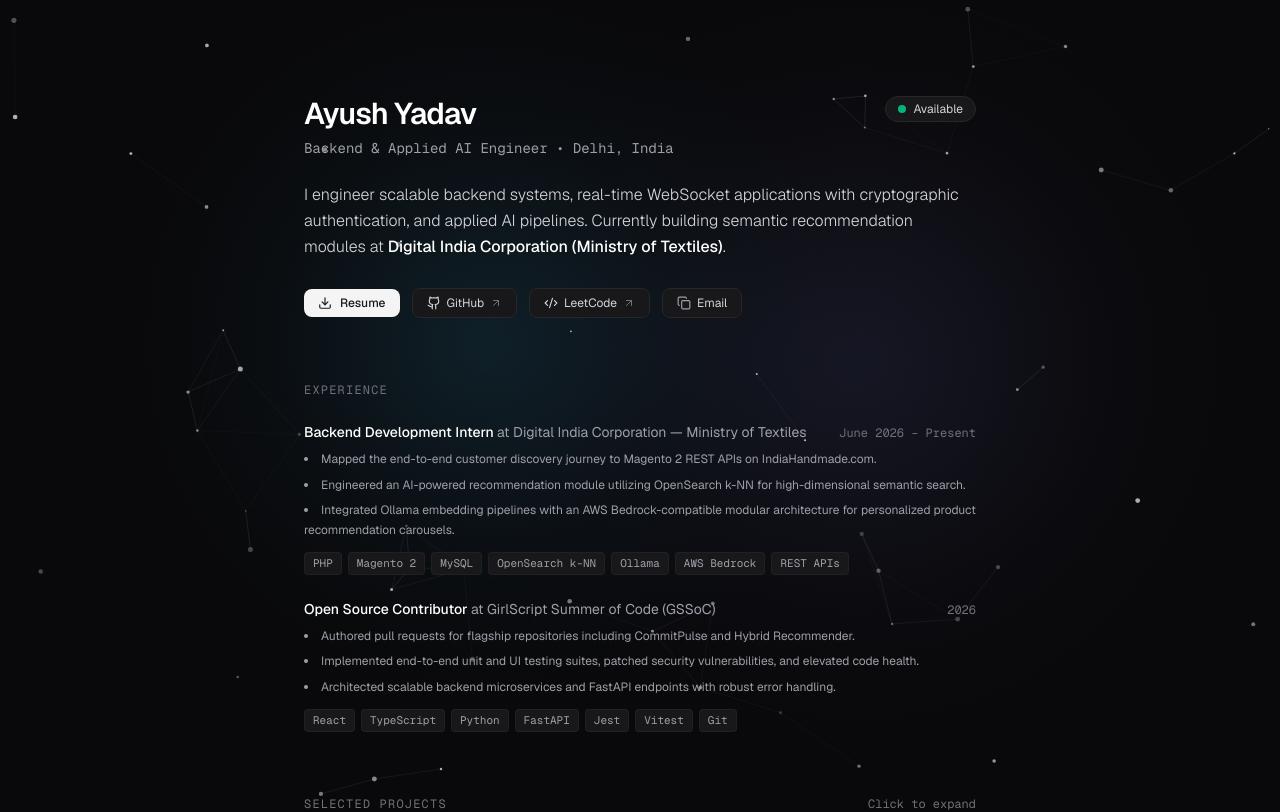
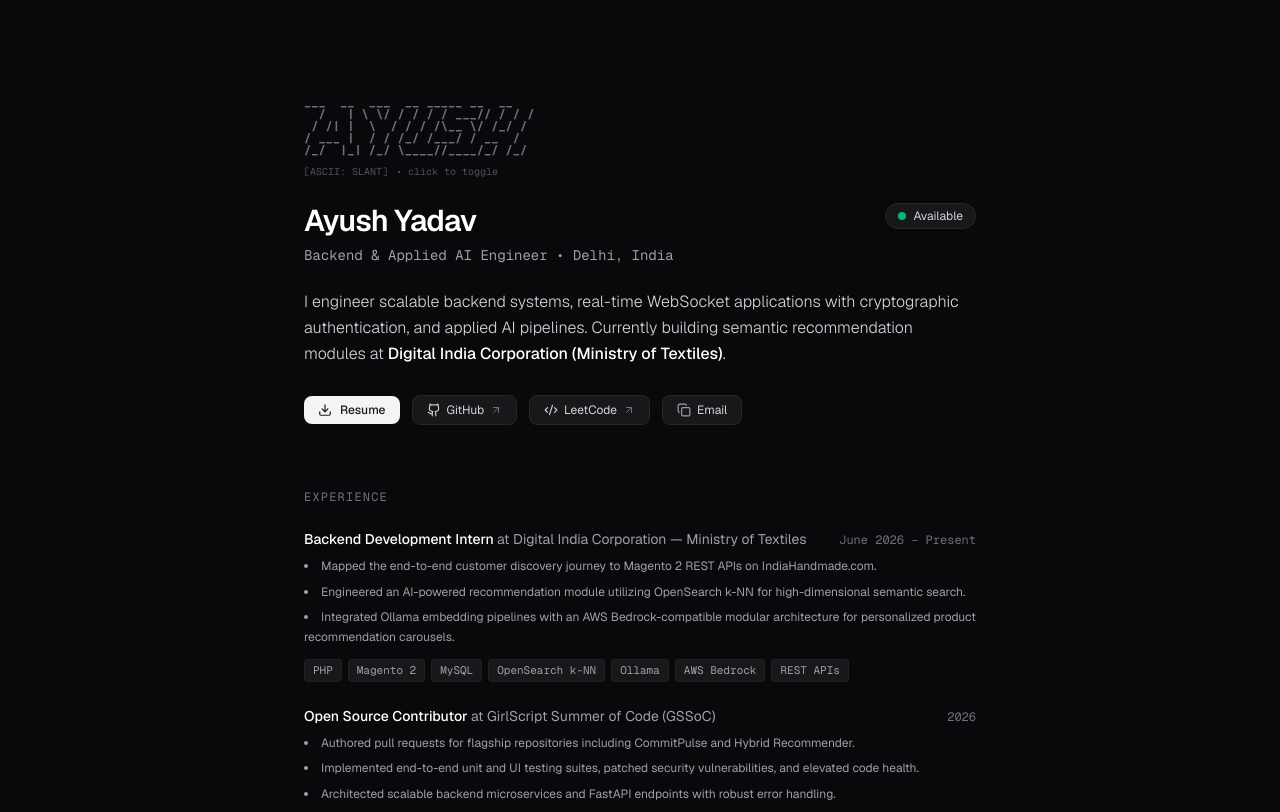
Before and after one commit to yadavayush834/portfolio_2, a Next.js app: page / in a window 1280 px wide. Shown: the top 812 px of the page. Built offline with nearby package versions, Linux system fonts and the light colour scheme.

Commit message:
Replace canvas background with minimalist interactive ASCII art banner

```diff
--- a/src/app/layout.tsx
+++ b/src/app/layout.tsx
@@ -1,7 +1,6 @@
 import type { Metadata } from "next";
 import { Geist, Geist_Mono } from "next/font/google";
 import "./globals.css";
-import { BackgroundMotion } from "@/components/ui/BackgroundMotion";
 
 const geistSans = Geist({
   variable: "--font-geist-sans",
@@ -58,9 +57,6 @@
       className={`${geistSans.variable} ${geistMono.variable} dark scroll-smooth`}
     >
       <body className="bg-[#09090b] text-[#f4f4f5] min-h-screen selection:bg-zinc-800 selection:text-white flex flex-col font-sans relative antialiased overflow-x-hidden">
-        {/* Dynamic Canvas Background with drifting constellation particles & ambient orbs */}
-        <BackgroundMotion />
-
         {children}
       </body>
     </html>
--- a/src/app/page.tsx
+++ b/src/app/page.tsx
@@ -4,6 +4,7 @@
 import { profileData } from "@/data/profile";
 import { projectsData, ProjectItem } from "@/data/projects";
 import { GithubIcon } from "@/components/ui/Icons";
+import { AsciiBanner } from "@/components/ui/AsciiBanner";
 import {
   Download,
   Mail,
@@ -31,10 +32,12 @@
   };
 
   return (
-    <div className="min-h-screen bg-transparent text-[#f4f4f5] antialiased selection:bg-zinc-800 selection:text-white py-16 sm:py-24 px-6 relative z-10">
+    <div className="min-h-screen bg-[#09090b] text-[#f4f4f5] antialiased selection:bg-zinc-800 selection:text-white py-16 sm:py-24 px-6">
       <div className="max-w-2xl mx-auto space-y-16">
         {/* Header / Intro */}
         <section className="space-y-6">
+          <AsciiBanner />
+
           <div className="flex items-start justify-between gap-4">
             <div className="space-y-1.5">
               <h1 className="text-2xl sm:text-3xl font-semibold tracking-tight text-white">
--- /dev/null
+++ b/src/components/ui/AsciiBanner.tsx
@@ -0,0 +1,60 @@
+"use client";
+
+import React, { useState } from "react";
+
+const asciiVariants = [
+  {
+    label: "SLANT",
+    art: `
+   ___  __  ___  __ _____ __  __
+  /   | \\ \\/ / / / / ___// / / /
+ / /| |  \\  / / / /\\__ \\/ /_/ /
+/ ___ |  / / /_/ /___/ / __  /
+/_/  |_| /_/ \\____//____/_/ /_/
+`.trim(),
+  },
+  {
+    label: "BLOCK",
+    art: `
+█████╗ ██╗   ██╗██╗   ██╗███████╗██╗  ██╗
+██╔══██╗╚██╗ ██╔╝██║   ██║██╔════╝██║  ██║
+███████║ ╚████╔╝ ██║   ██║███████╗███████║
+██╔══██║  ╚██╔╝  ██║   ██║╚════██║██╔══██║
+██║  ██║   ██║   ╚██████╔╝███████║██║  ██║
+╚═╝  ╚═╝   ╚═╝    ╚═════╝ ╚══════╝╚═╝  ╚═╝
+`.trim(),
+  },
+  {
+    label: "MINIMAL",
+    art: `
+ _ _ _ _   _ _   _ _   _ _ _ _   _   _
+/ _ _ _ \\ | | | | | | / _ _ _ \\ | | | |
+| |_| | | | |_| | | | \\_ _ _ \\  | |_| |
+|  _  | |  \\_ _/| |_|  _ _ _) | |  _  |
+|_| |_| |   | |  \\_ _/| _ _ _/  |_| |_|
+`.trim(),
+  },
+];
+
+export function AsciiBanner() {
+  const [selectedIdx, setSelectedIdx] = useState(0);
+
+  const nextVariant = () => {
+    setSelectedIdx((prev) => (prev + 1) % asciiVariants.length);
+  };
+
+  return (
+    <div className="space-y-2 select-none group cursor-pointer" onClick={nextVariant}>
+      <pre
+        className="font-mono text-[10px] sm:text-xs leading-none text-zinc-500 group-hover:text-zinc-300 transition-colors duration-200 overflow-x-auto whitespace-pre font-bold"
+        aria-hidden="true"
+      >
+        {asciiVariants[selectedIdx].art}
+      </pre>
+      <div className="flex items-center gap-2 text-[10px] font-mono text-zinc-600 group-hover:text-zinc-400 transition-colors">
+        <span>[ASCII: {asciiVariants[selectedIdx].label}]</span>
+        <span>• click to toggle</span>
+      </div>
+    </div>
+  );
+}
```
